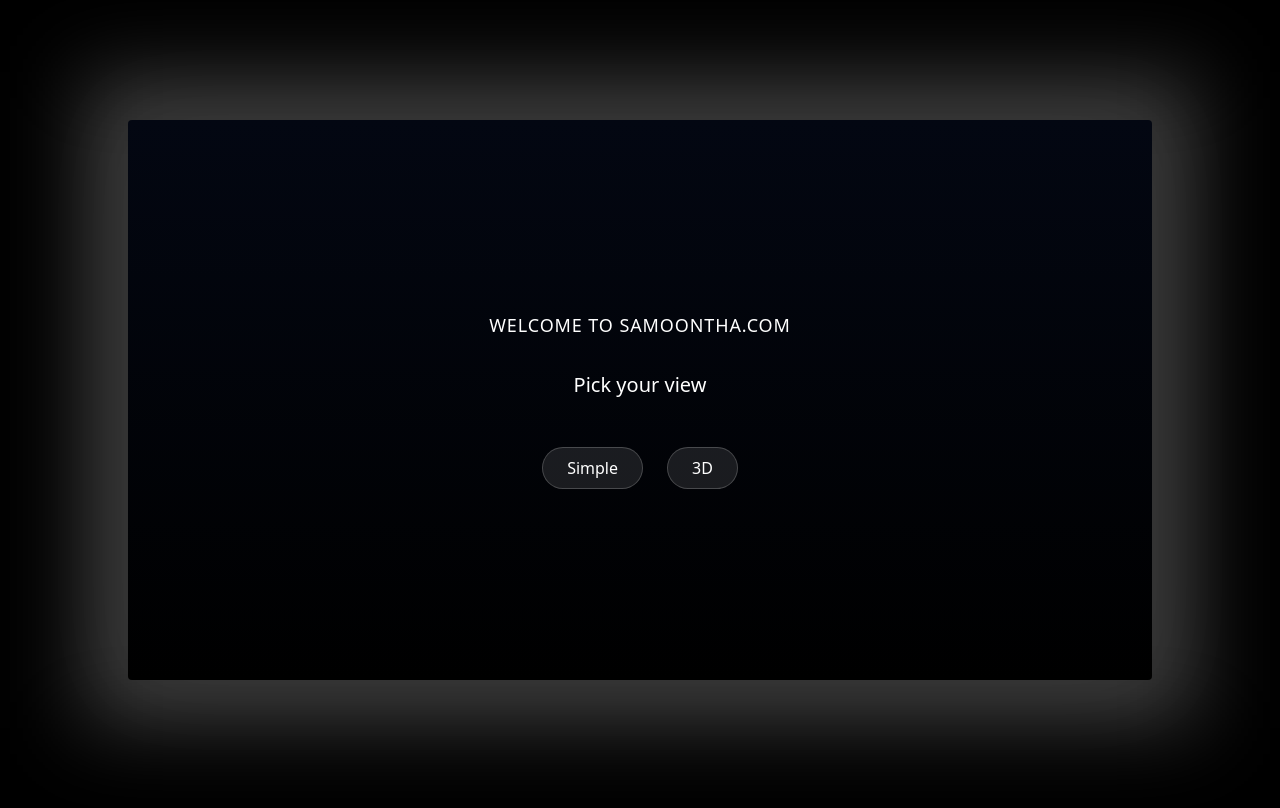
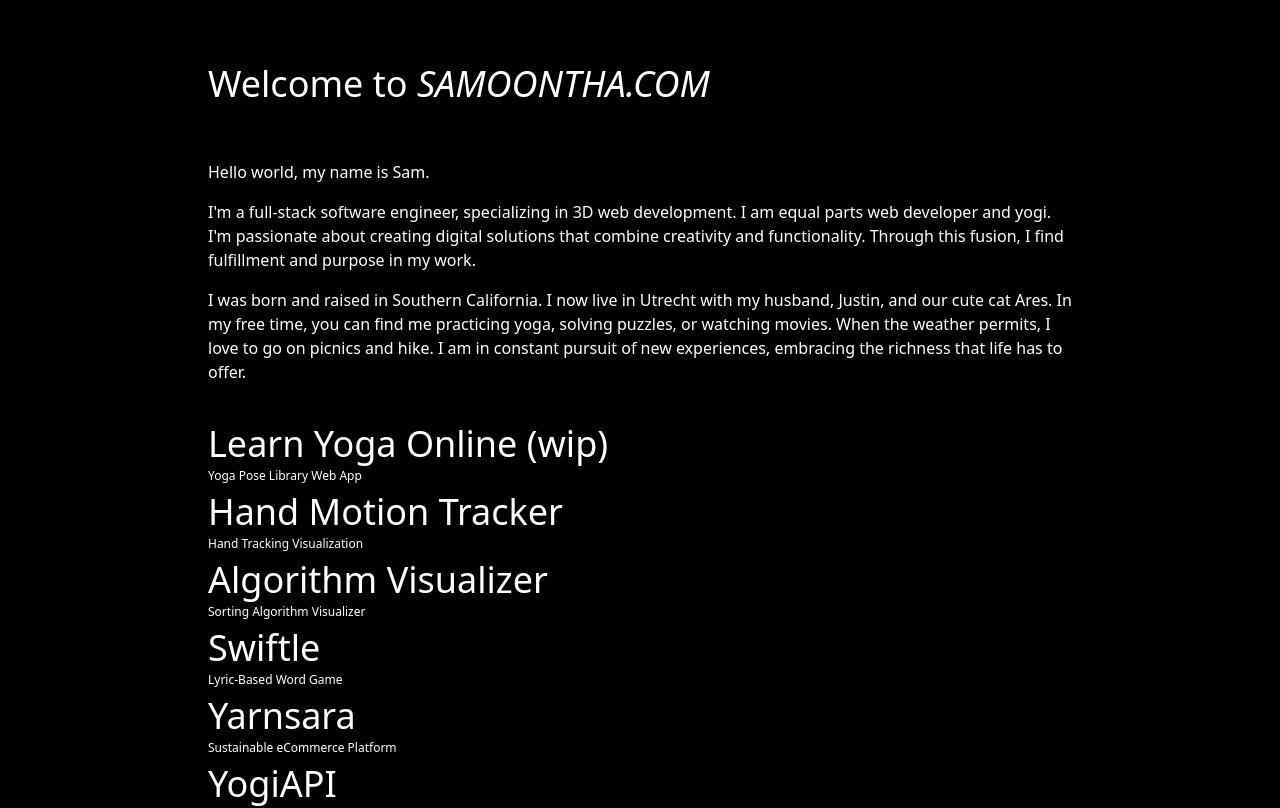
Before and after one commit to samanthacabrera/portfolio, a React (Vite) app: page / in a window 1280 px wide. Shown: the top 808 px of the page. Built offline with nearby package versions, Linux system fonts and the light colour scheme.

Commit message:
comment out 3D view logic to default to simple layout

```diff
--- a/src/pages/About.jsx
+++ b/src/pages/About.jsx
@@ -5,15 +5,16 @@
     <div className="group flex flex-col items-center">
       <div className="space-y-4 pb-4">
         <p>
+          Hello <span className="text-pink-600 md:text-inherit group-hover:text-pink-600 transition duration-500">world</span>,
+          my name is
+          <span className="text-orange-600 md:text-inherit group-hover:text-orange-600 transition duration-500"> Sam</span>.
+        </p>
+        <p>
           I'm a full-stack <span className="text-lime-600 md:text-inherit group-hover:text-lime-600 transition duration-500 delay-200">software engineer</span>, specializing in <span className="text-pink-600 md:text-inherit group-hover:text-pink-600 transition duration-500 delay-300">3D</span> web development.
           I am equal parts
             <span className="text-yellow-500 md:text-inherit group-hover:text-yellow-500 transition duration-500 delay-300"> web developer </span>
             and
             <span className="text-cyan-600 md:text-inherit group-hover:text-cyan-600 transition duration-500 delay-500"> yogi</span>.
-             I spend my days improving
-            <a href="https://learnyoga.online/" target="_blank" rel="noopener noreferrer" className="italic opacity-90 hover:opacity-100 text-orange-500 md:text-inherit group-hover:text-orange-500 border-b border-orange-500 md:border-inherit group-hover:border-orange-500 transition-all duration-500 delay-700 mx-1">Learn Yoga Online</a>
-            and my nights building
-            <a href="https://yarnsara.etsy.com/" target="_blank" rel="noopener noreferrer" className="italic opacity-90 hover:opacity-100 text-pink-600 md:text-inherit group-hover:text-pink-600 border-b border-pink-600 md:border-inherit group-hover:border-pink-600 transition-all duration-500 delay-700 ml-1">Yarnsara</a>.
             I'm <span className="text-lime-600 md:text-inherit group-hover:text-lime-600 transition duration-500 delay-200">passionate</span> about creating digital solutions that combine <span className="text-yellow-500 md:text-inherit group-hover:text-yellow-500 transition duration-500 delay-300">creativity</span> and <span className="text-cyan-600 md:text-inherit group-hover:text-cyan-600 transition duration-500 delay-400">functionality</span>.
             Through this fusion, I find <span className="text-yellow-500 md:text-inherit group-hover:text-yellow-500 transition duration-500 delay-300">fulfillment</span> and <span className="text-cyan-600 md:text-inherit group-hover:text-cyan-600 transition duration-500 delay-400">purpose</span> in my work.
         </p>
--- a/src/pages/Hero.jsx
+++ b/src/pages/Hero.jsx
@@ -16,11 +16,9 @@
         )}
 
         {!is3DView && (
-          <p className="relative pt-4">
-            Hello <span className="text-pink-600 md:text-inherit group-hover:text-pink-600 transition duration-500">world</span>,
-            my name is
-          <span className="text-lime-600 md:text-inherit group-hover:text-lime-600 transition duration-500"> Sam</span>.
-          </p>
+          <>
+          <p className="text-4xl py-8">Welcome to <span className="italic uppercase">Samoontha.com</span></p>
+          </>
         )}
 
     </div>
--- a/src/pages/Home.jsx
+++ b/src/pages/Home.jsx
@@ -5,97 +5,86 @@
 import ProjectList from "./ProjectList";
 import Footer from "../utils/Footer";
 
-const ViewPrompt = ({ onSelect }) => {
-    const handleSelect = (choice) => {
-        setTimeout(() => onSelect(choice), 100);
-    };
+// const ViewPrompt = ({ onSelect }) => {
+//     const handleSelect = (choice) => {
+//         setTimeout(() => onSelect(choice), 100);
+//     };
 
-    return (
-        <div className="fixed inset-0 z-50 flex items-center justify-center bg-black backdrop-blur-md">
-
-            <div
-                className="relative bg-gradient-to-b from-gray-950 to-black w-[80vw] h-[70vh] rounded shadow-[0_0_100px_20px_rgba(255,255,255,0.05)] flex flex-col justify-center items-center"
-            >
-
-                <div className="absolute -z-10 -inset-12 blur-2xl bg-white/20" />
-
-                <h1 className="text-lg tracking-wider mb-8">WELCOME TO <span className="font-medium">SAMOONTHA.COM</span></h1>
-
-                <h2 className="text-xl font-light text-center text-white mb-12">
-                    Pick your view
-                </h2>
-
-                {/* Options */}
-                <div className="flex gap-6">
-                    <button
-                        className="px-6 py-2 bg-white/10 border border-white/20 text-white rounded-full hover:bg-white/20 transition-all duration-300"
-                        onClick={() => handleSelect(false)}
-                    >
-                        Simple
-                    </button>
-                    <button
-                        className="px-6 py-2 bg-white/10 border border-white/20 text-white rounded-full hover:bg-white/20 transition-all duration-300"
-                        onClick={() => handleSelect(true)}
-                    >
-                        3D
-                    </button>
-                </div>
-            </div>
-        </div>
-    );
-};
+//     return (
+//         <div className="fixed inset-0 z-50 flex items-center justify-center bg-black backdrop-blur-md">
+//             <div className="relative bg-gradient-to-b from-gray-950 to-black w-[80vw] h-[70vh] rounded shadow-[0_0_100px_20px_rgba(255,255,255,0.05)] flex flex-col justify-center items-center">
+//                 <div className="absolute -z-10 -inset-12 blur-2xl bg-white/20" />
+//                 <h1 className="text-lg tracking-wider mb-8">WELCOME TO <span className="font-medium">SAMOONTHA.COM</span></h1>
+//                 <h2 className="text-xl font-light text-center text-white mb-12">
+//                     Pick your view
+//                 </h2>
+//                 <div className="flex gap-6">
+//                     <button
+//                         className="px-6 py-2 bg-white/10 border border-white/20 text-white rounded-full hover:bg-white/20 transition-all duration-300"
+//                         onClick={() => handleSelect(false)}
+//                     >
+//                         Simple
+//                     </button>
+//                     <button
+//                         className="px-6 py-2 bg-white/10 border border-white/20 text-white rounded-full hover:bg-white/20 transition-all duration-300"
+//                         onClick={() => handleSelect(true)}
+//                     >
+//                         3D
+//                     </button>
+//                 </div>
+//             </div>
+//         </div>
+//     );
+// };
 
 function Home() {
-    const [isMobile, setIsMobile] = useState(false);
-    const [is3DView, setIs3DView] = useState(true);
-    const [showPrompt, setShowPrompt] = useState(true);
+    // const [isMobile, setIsMobile] = useState(false);
+    // const [is3DView, setIs3DView] = useState(true);
+    // const [showPrompt, setShowPrompt] = useState(true);
 
-    useEffect(() => {
-        const savedChoice = sessionStorage.getItem("userViewChoice");
+    // useEffect(() => {
+    //     const savedChoice = sessionStorage.getItem("userViewChoice");
 
-        const mobile =
-            /Android|webOS|iPhone|iPad|iPod|BlackBerry|IEMobile|Opera Mini/i.test(
-                navigator.userAgent
-            ) || window.innerWidth < 768;
+    //     const mobile =
+    //         /Android|webOS|iPhone|iPad|iPod|BlackBerry|IEMobile|Opera Mini/i.test(
+    //             navigator.userAgent
+    //         ) || window.innerWidth < 768;
 
-        setIsMobile(mobile);
+    //     setIsMobile(mobile);
 
-        if (mobile) {
-            setIs3DView(false);
-            setShowPrompt(false);
-        } else if (savedChoice !== null) {
-            setIs3DView(savedChoice === "3D");
-            setShowPrompt(false);
-        }
-    }, []);
+    //     if (mobile) {
+    //         setIs3DView(false);
+    //         setShowPrompt(false);
+    //     } else if (savedChoice !== null) {
+    //         setIs3DView(savedChoice === "3D");
+    //         setShowPrompt(false);
+    //     }
+    // }, []);
 
-    const handleInitialChoice = (choice) => {
-        setIs3DView(choice);
-        setShowPrompt(false);
-        // sessionStorage.setItem("userViewChoice", choice ? "3D" : "Simple");
-    };
+    // const handleInitialChoice = (choice) => {
+    //     setIs3DView(choice);
+    //     setShowPrompt(false);
+    //     // sessionStorage.setItem("userViewChoice", choice ? "3D" : "Simple");
+    // };
 
-    const toggleView = () => {
-        setIs3DView(!is3DView);
-    };
+    // const toggleView = () => {
+    //     setIs3DView(!is3DView);
+    // };
 
     const componentCards = [
-        { component: <Hero is3DView={is3DView} />, key: "hero" },
+        { component: <Hero is3DView={false} />, key: "hero" },
         { component: <About />, key: "about" },
-        { component: <ProjectList />, key: "projects" },
+        { component: <ProjectList is3DView={false} />, key: "projects" },
     ];
 
     return (
         <div>
-            {showPrompt && <ViewPrompt onSelect={handleInitialChoice} />}
+            {/* {showPrompt && <ViewPrompt onSelect={handleInitialChoice} />} */}
 
-            {/* View Toggle */}
-            {!isMobile && (
+            {/* {!isMobile && (
+                <div className="h-12 w-screen z-10 fixed top-0 left-0 p-4 flex items-center gap-2 cursor-pointer select-none">
                     <div
-                className="h-12 w-screen z-10 fixed top-0 left-0 p-4 flex items-center gap-2 cursor-pointer select-none"
-
-            >
-                <div className="relative w-14 h-7 flex items-center bg-gray-900 border border-gray-700 rounded-full shadow-md"
+                        className="relative w-14 h-7 flex items-center bg-gray-900 border border-gray-700 rounded-full shadow-md"
                         onClick={toggleView}
                     >
                         <div
@@ -108,25 +97,17 @@
                         {is3DView ? "3D View" : "Simple View"}
                     </span>
                 </div>
-            )}
+            )} */}
 
             {/* Main Content */}
-            {!showPrompt &&
-                (is3DView ? (
-                    <div className="flex flex-col justify-between items-center w-screen">
-                        <Hero is3DView={is3DView} />
-                        <Desk is3DView={is3DView} />
-                    </div>
-                ) : (
             <div className="flex flex-col items-center w-screen space-y-6">
                 {componentCards.map(({ component, key }) => (
                     <div key={key} className="w-full max-w-4xl px-4">
                         {component}
                     </div>
                 ))}
-                        <Footer/>
+                <Footer />
             </div>
-                ))}
         </div>
     );
 }
```
Lines whose indentation alone changed are shown as unchanged.
